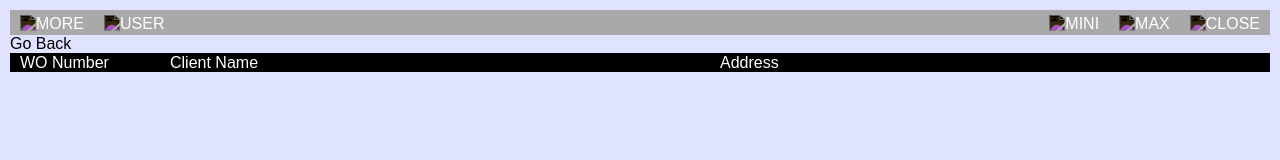
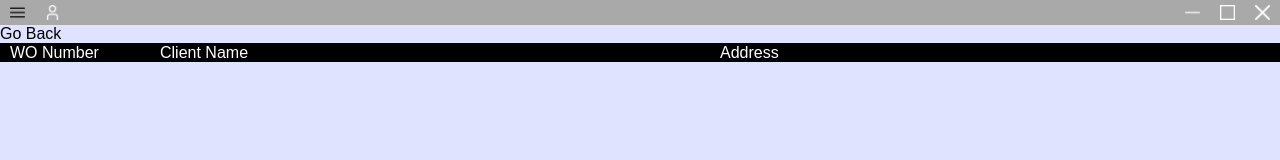
Before and after one commit to vhc1946/VWA-FT, a website with bundled scripts: page Tech/dash.html in a window 1280 px wide. Built offline with nearby package versions, Linux system fonts and the light colour scheme.

Commit message:
Added icons to assets and adjusted titlebar to show them

```diff
--- a/Tech/bin/css/serticket-styles.css
+++ b/Tech/bin/css/serticket-styles.css
@@ -13,14 +13,16 @@
     font-family: Arial, Helvetica, sans-serif;
     user-select: none;
 }
+*{
+    font-family: Oswald, Arial, Helvetica, sans-serif;
+    user-select:none;
+    box-sizing: border-box;
+}
 body{
     background-color: var(--present-back-color);
-    margin: 10px;
     -ms-overflow-style: none;  /* IE and Edge */
     scrollbar-width: none;  /* Firefox */
-    height: calc(100vh - 20px);
-    display: flex;
-    flex-flow: column;
+    margin: 0;
 }
 a{
     text-decoration: none;
@@ -28,7 +30,7 @@ a{
 }
 body::-webkit-scrollbar {
     display: none;
-    }
+}
 .two-col-grid{
     display:grid;
     grid-template-columns: 1fr 3fr 1fr;
--- a/Tech/bin/repo/js/vg-titlebar.js
+++ b/Tech/bin/repo/js/vg-titlebar.js
@@ -102,7 +102,7 @@ var tdom ={
           "#titlebar-moretools.img":{
             attributes:{
               class: "titlebar-button-action",
-              src: pubfolder +"assets/icons/menu-burger.png",
+              src: pubfolder +"bin/assets/icons/menu-burger.png",
               alt: "MORE",
               title: "More"
             },
@@ -116,7 +116,7 @@ var tdom ={
               "#titlebar-page-print.div":{
                 attributes:{
                   class: "titlebar-button-action",
-                  src: pubfolder + "assets/icons/print.png",
+                  src: pubfolder + "bin/assets/icons/print.png",
                   alt: "PRINT",
                   title: "Print"
                 },
@@ -125,7 +125,7 @@ var tdom ={
               "#titlebar-page-settings.div":{
                 attributes:{
                   class: "titlebar-button-action",
-                  src: pubfolder + "assets/icons/settings.png",
+                  src: pubfolder + "bin/assets/icons/settings.png",
                   alt: "SETTINGS",
                   title: "Settings"
                 },
@@ -139,7 +139,7 @@ var tdom ={
               "#titlebar-page-user.img":{
                 attributes:{
                   class: "titlebar-button-action",
-                  src: pubfolder + "assets/icons/user.png",
+                  src: pubfolder + "bin/assets/icons/user.png",
                   alt: "USER",
                   title: "Log Out"
                 },
@@ -154,9 +154,7 @@ var tdom ={
         }
       },
       "#titlebar-title.div":{
-        attributes:{
-          innerText: "VOGEL APP"
-        },
+        attributes:{},
         children:{}
       },
       "#titlebar-cont-right.div":{
@@ -165,7 +163,7 @@ var tdom ={
           "#titlebar-win-mini.img":{
             attributes:{
               class: "titlebar-button-action",
-              src: "../bin/repo/assets/icons/minus.png",
+              src: pubfolder + "bin/assets/icons/minus.png",
               alt: "MINI",
               title: "Minimize"
             },
@@ -174,7 +172,7 @@ var tdom ={
           "#titlebar-win-maxi.img":{
             attributes:{
               class: "titlebar-button-action",
-              src: "../bin/repo/assets/icons/square.png",
+              src: pubfolder + "bin/assets/icons/square.png",
               alt: "MAX",
               title: "Maximize"
             },
@@ -183,7 +181,7 @@ var tdom ={
           "#titlebar-win-close.img":{
             attributes:{
               class: "titlebar-button-action",
-              src: "../bin/repo/assets/icons/cross.png",
+              src: pubfolder + "bin/assets/icons/cross.png",
               alt: "CLOSE",
               title: "Close"
             },
```
Also changed, not shown: Tech/bin/assets/icons/minus.png (added), Tech/bin/assets/icons/square.png (added), Tech/bin/assets/icons/user.png (added).
